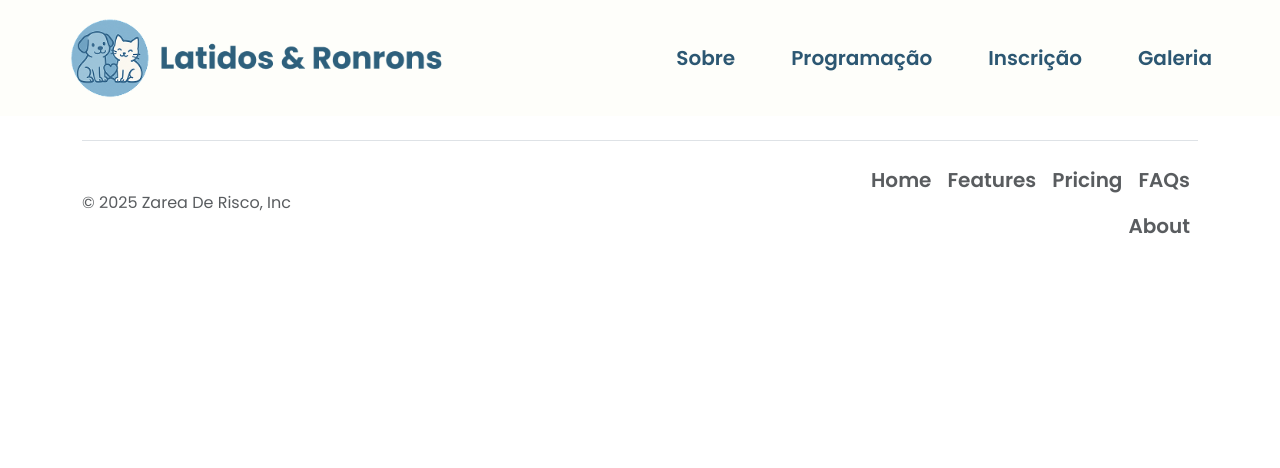
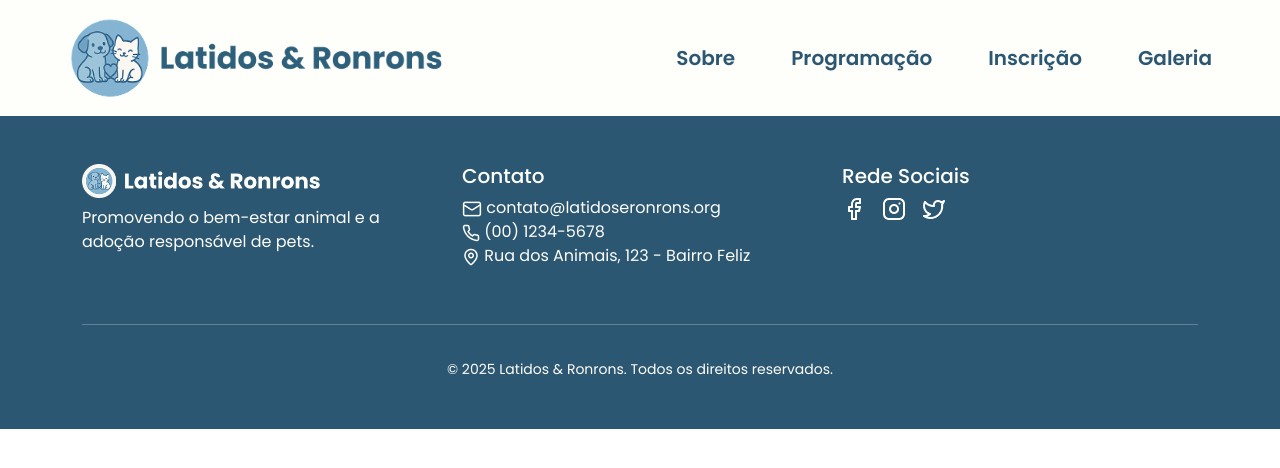
Before and after one commit to chryssstina/Adocao_de_Animais_React, a React (Vite) app in the folder Latidos_E_Ronrons/: page / in a window 1280 px wide. Shown: the top 468 px of the page. Built offline with nearby package versions, Linux system fonts and the light colour scheme.

Commit message:
Adding Footer

```diff
--- a/Latidos_E_Ronrons/src/components/Footer/index.jsx
+++ b/Latidos_E_Ronrons/src/components/Footer/index.jsx
@@ -1,47 +1,39 @@
 function Footer() {
   return (
-    <div className="container">
-      <footer className="d-flex flex-wrap justify-content-between align-items-center py-3 my-4 border-top">
-        <p className="col-md-4 mb-0 text-muted">© 2025 Zarea De Risco, Inc</p>
+    <div className="container-fluid" id="footer">
+    <footer className="py-5">
+      <div className="container">
+        <div className="row">
+          <div className="col-md-4 mb-4">
+            <img src="imgs/LogoTitulo/LogoTitle.png" alt="Latidos & Ronrons" className="mb-2" id="LogoFooter" />
+            <p>Promovendo o bem-estar animal e a adoção responsável de pets.</p>
+          </div>
 
-        <a
-          href="/"
-          className="col-md-4 d-flex align-items-center justify-content-center mb-3 mb-md-0 me-md-auto link-dark text-decoration-none"
-        >
-          <svg className="bi me-2" width="40" height="32">
-            <use xlinkHref="#bootstrap"></use>
-          </svg>
-        </a>
+          <div className="col-md-4 mb-4">
+            <h5>Contato</h5>
+            <ul className="list-unstyled">
+              <li><i className="bi bi-envelope"><img src="imgs/Miscellaneous/email.png"/></i> contato@latidoseronrons.org</li>
+              <li><i className="bi bi-telephone"><img src="imgs/Miscellaneous/telefone.png"/></i> (00) 1234-5678</li>
+              <li><i className="bi bi-geo-alt"><img src="imgs/Miscellaneous/local.png"/></i> Rua dos Animais, 123 - Bairro Feliz</li>
+            </ul>
+          </div>
 
-        <ul className="nav col-md-4 justify-content-end">
-          <li className="nav-item">
-            <a href="#" className="nav-link px-2 text-muted">
-              Home
-            </a>
-          </li>
-          <li className="nav-item">
-            <a href="#" className="nav-link px-2 text-muted">
-              Features
-            </a>
-          </li>
-          <li className="nav-item">
-            <a href="#" className="nav-link px-2 text-muted">
-              Pricing
-            </a>
-          </li>
-          <li className="nav-item">
-            <a href="#" className="nav-link px-2 text-muted">
-              FAQs
-            </a>
-          </li>
-          <li className="nav-item">
-            <a href="#" className="nav-link px-2 text-muted">
-              About
-            </a>
-          </li>
-        </ul>
-      </footer>
-    </div>
+          <div className="col-md-4 mb-4">
+            <h5>Rede Sociais</h5>
+            <a href="#" className="me-3"><img src="imgs/Miscellaneous/facebook.png"/></a>
+            <a href="#" className="me-3"><img src="imgs/Miscellaneous/instagram.png"/></a>
+            <a href="#" className="me-3"><img src="imgs/Miscellaneous/twitter.png"/></a>
+          </div>
+        </div>
+
+        <hr class="border-white" />
+
+        <div class="text-center pt-3">
+          <small>© 2025 Latidos & Ronrons. Todos os direitos reservados.</small>
+        </div>
+      </div>
+    </footer>
+  </div>
   );
 }
 
--- a/Latidos_E_Ronrons/src/components/Navbar/index.jsx
+++ b/Latidos_E_Ronrons/src/components/Navbar/index.jsx
@@ -8,7 +8,6 @@ function Navbar() {
         <nav className="navbar navbar-expand-lg">
           <div className="container-fluid">
             <img className="navbar-img logo-grande" src="imgs/LogoTitulo/LogoTitle2.png" alt="Logo Latidos&Ronrons" />
-            {/* <img className="navbar-img logo-pequena" src="imgs/Logos/logo3.png" alt="Logo Latidos&Ronrons" /> */}
 
             <button className="navbar-toggler" type="button" data-bs-toggle="collapse" data-bs-target="#navbarNavAltMarkup"
               aria-controls="navbarNavAltMarkup" aria-expanded="false" aria-label="Toggle navigation">
```
